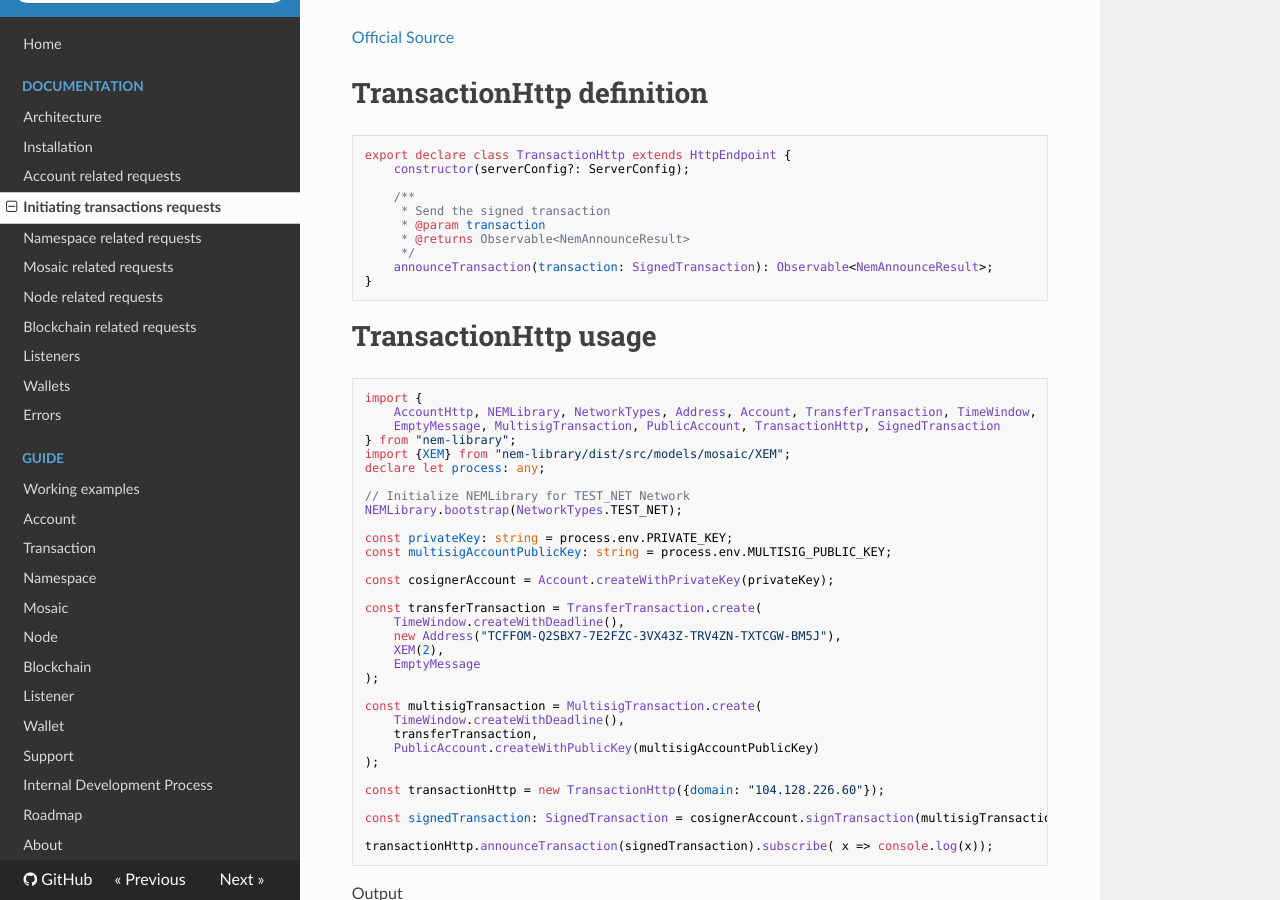
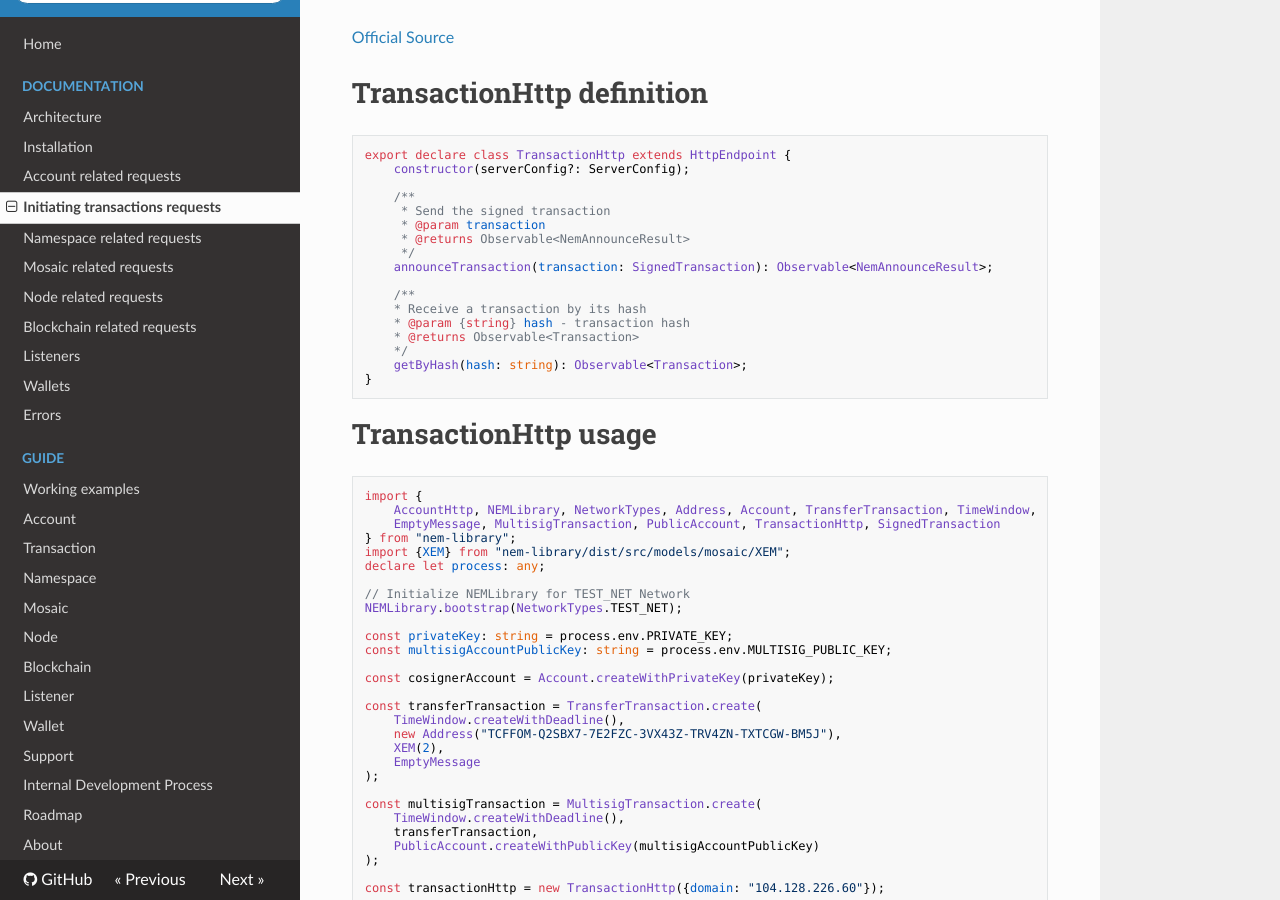
Before and after one commit to takahser/nem-library-docs, an MkDocs documentation site: the page built from docs/documentation/transaction.md, in a window 1280 px wide and 900 px high, scrolled down 542 px. Built offline with MkDocs 1.6.1, drawn with Linux system fonts in a browser that asks for light colours; nearby versions of some CDN libraries; old or Windows-style settings are respelled for this version of MkDocs.

Commit message:
new method documentation

````diff
--- a/docs/documentation/transaction.md
+++ b/docs/documentation/transaction.md
@@ -18,6 +18,13 @@ export declare class TransactionHttp extends HttpEndpoint {
      * @returns Observable<NemAnnounceResult>
      */
     announceTransaction(transaction: SignedTransaction): Observable<NemAnnounceResult>;
+
+    /**
+    * Receive a transaction by its hash
+    * @param {string} hash - transaction hash
+    * @returns Observable<Transaction>
+    */
+    getByHash(hash: string): Observable<Transaction>;
 }
 ```
 
````
